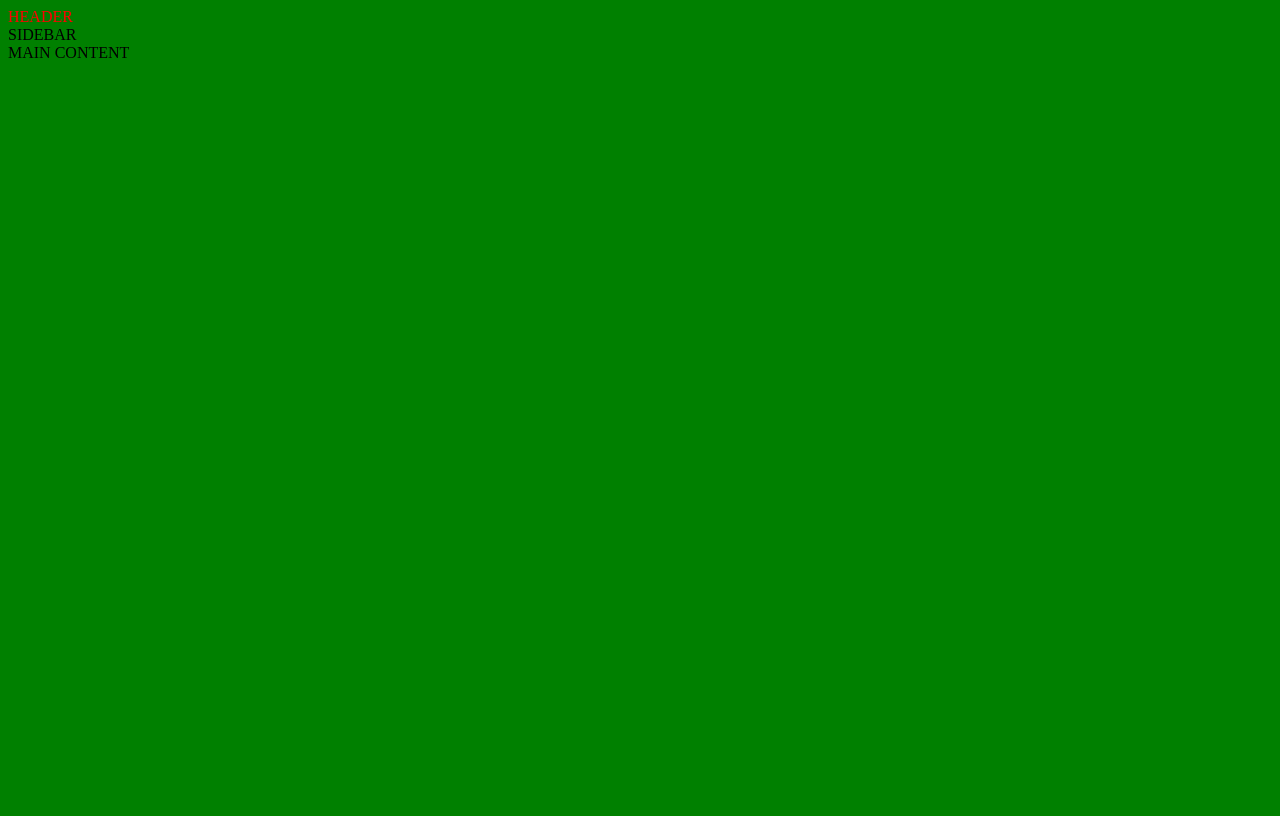
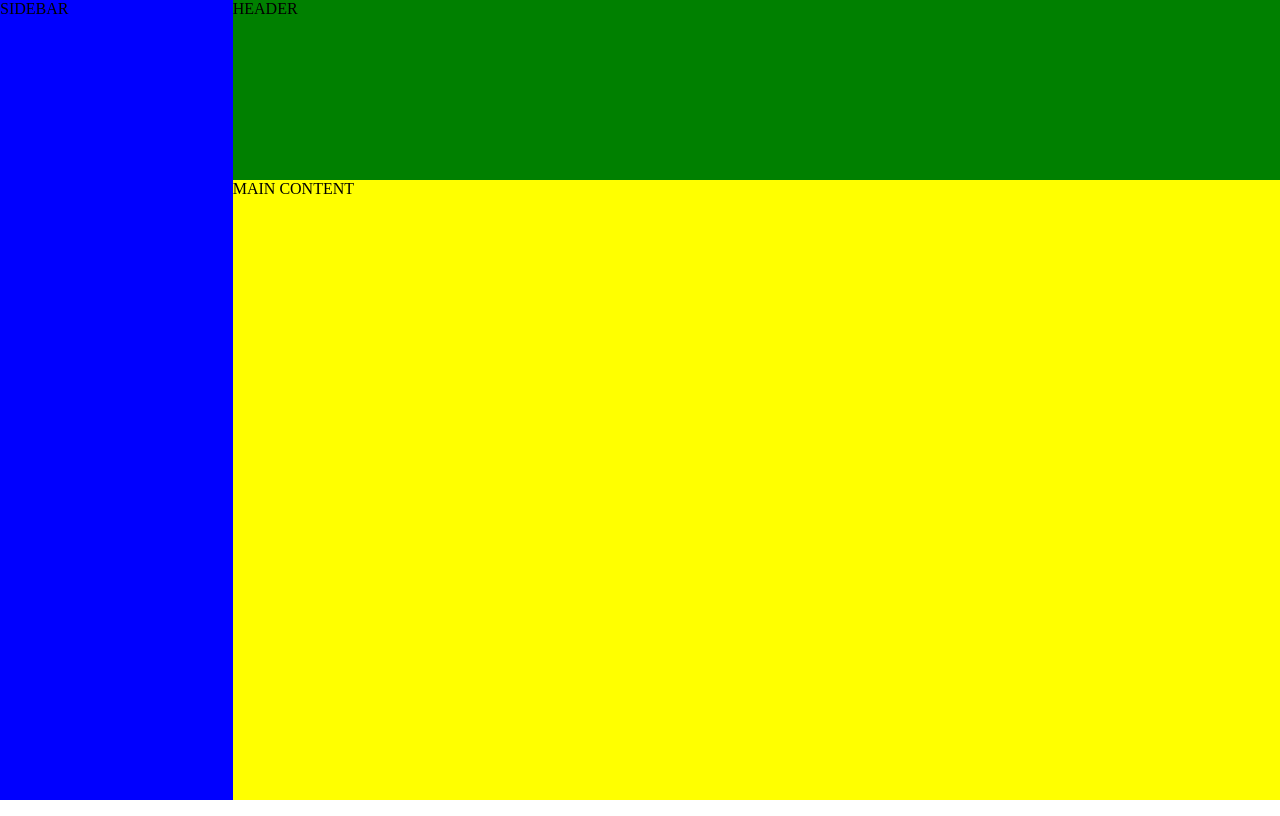
Before and after one commit to JhonatanDczel/admin-dashboard, a plain HTML site: page index.html in a window 1280 px wide. Drawn offline with Linux system fonts and the light colour scheme.

Commit message:
Basic layout completed

```diff
--- a/css/style.css
+++ b/css/style.css
@@ -1,9 +1,32 @@
+* {
+  box-sizing: border-box;
+}
+html {
+  margin: 0;
+  height: 100svh;
+}
+
 body {
-  min-height: 100svh;
-  width: 100vw;
-  background-color: green;
+  margin: 0;
+  display: grid;
+  height: 100%;
+  grid-template-rows: 180px 1fr;
+  grid-template-columns: minmax(200px, 2fr) 9fr;
+  grid-template-areas:  "sidebar header"
+                        "sidebar main";
 }
 
 header {
-  color: red;
+  background-color: green;
+  grid-area: header;
 }
+
+main {
+  background-color: yellow;
+  grid-area: main;
+}
+
+aside {
+  grid-area: sidebar;
+  background-color: blue;
+}
--- a/index.html
+++ b/index.html
@@ -4,7 +4,6 @@
     <title>Admin Dashboard</title>
     <meta charset="UTF-8">
     <meta name="viewport" content="width=device-width, initial-scale=1">
-    <link href="./css/node_modules/normalize.css/normalize.css">
     <link href="./css/style.css" rel="stylesheet">
   </head>
   <body>
```
